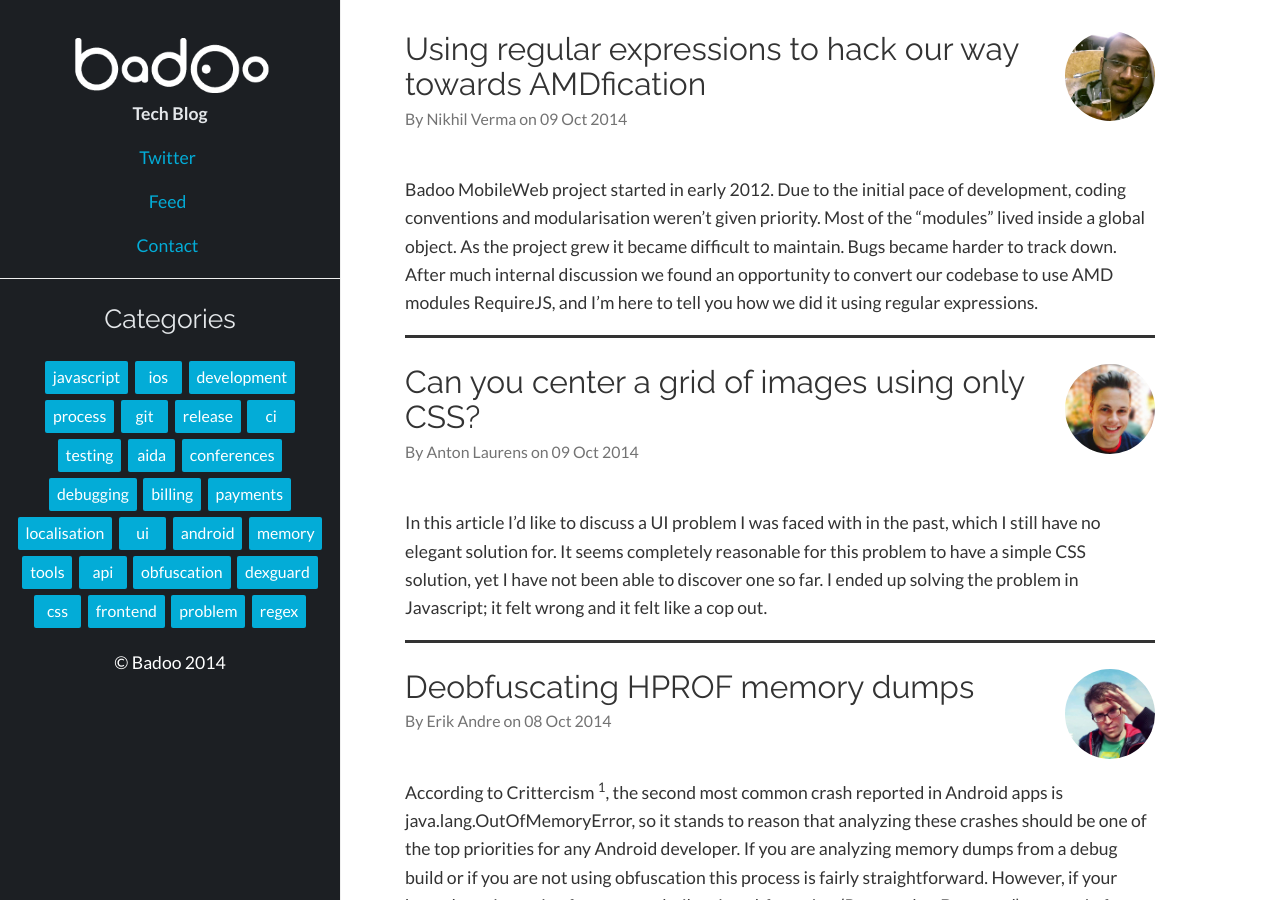
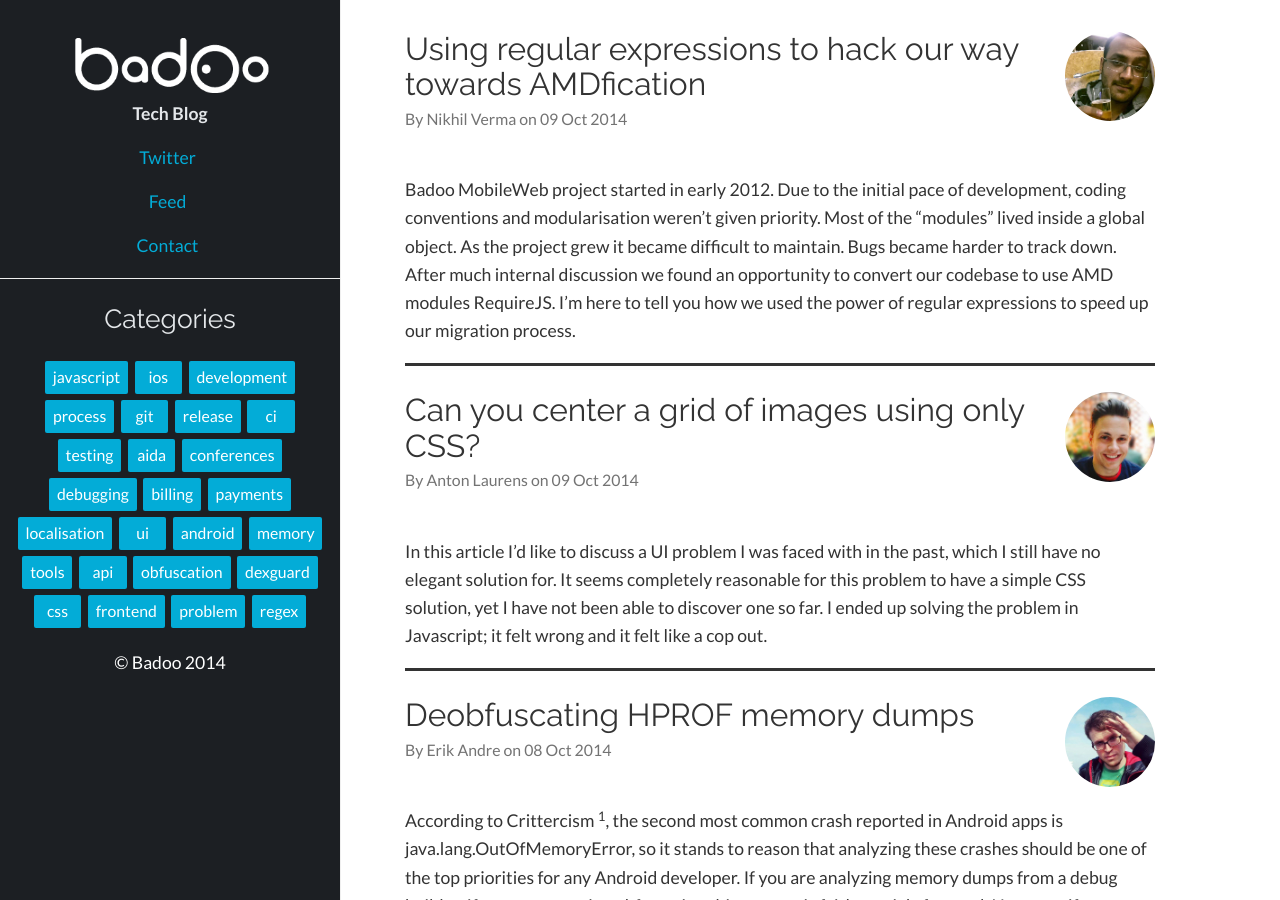
Before and after one commit to badoo/techblog, a Jekyll site: the page built from index.html, in a window 1280 px wide and 900 px high. Built offline with Jekyll 4.4.1, drawn with Linux system fonts in a browser that asks for light colours; comment, search, counter and statistics services are not loaded.

Commit message:
Changes from Alex's review

```diff
--- a/_posts/2014-10-09-using-regular-expressions-to-hack-our-way-towards-amdfication.md
+++ b/_posts/2014-10-09-using-regular-expressions-to-hack-our-way-towards-amdfication.md
@@ -6,7 +6,7 @@
 categories: javascript regex
 ---
 
-Badoo MobileWeb project started in early 2012. Due to the initial pace of development, coding conventions and modularisation weren’t given priority. Most of the "modules" lived inside a global object. As the project grew it became difficult to maintain. Bugs became harder to track down. After much internal discussion we found an opportunity to convert our codebase to use AMD modules [RequireJS](http://requirejs.org/docs/whyamd.html), and I'm here to tell you how we did it using regular expressions.
+Badoo MobileWeb project started in early 2012. Due to the initial pace of development, coding conventions and modularisation weren’t given priority. Most of the "modules" lived inside a global object. As the project grew it became difficult to maintain. Bugs became harder to track down. After much internal discussion we found an opportunity to convert our codebase to use AMD modules [RequireJS](http://requirejs.org/docs/whyamd.html). I'm here to tell you how we used the power of regular expressions to speed up our migration process.
 
 # The Problem
 
@@ -134,7 +134,7 @@
 }
 {% endhighlight %}
 
-Fairly straightforward, next we need an array mapping of searches and replaces.
+Fairly straightforward, next we need an array mapping search terms to their replacements.
 
 {% highlight javascript %}
 var rules = [
@@ -188,6 +188,6 @@
 
 It took me a day to code up this tool and it made our conversion process an order of magnitude faster. Using this we migrated two projects and their unit tests within a few weeks.
 
-It now allows us to have proper modules in the code, manage circular dependancies, generate subsets of the application and have an easier time developing it.
+It now allows us to have proper modules in the code, manage circular dependancies and generate subsets of the application. This all adds up to make development much easier.
 
 If you have any feedback please drop it in the comments below.
```
Also changed, not shown: other parts of _posts/2014-10-09-using-regular-expressions-to-hack-our-way-towards-amdfication.md (+1 -1 lines).
